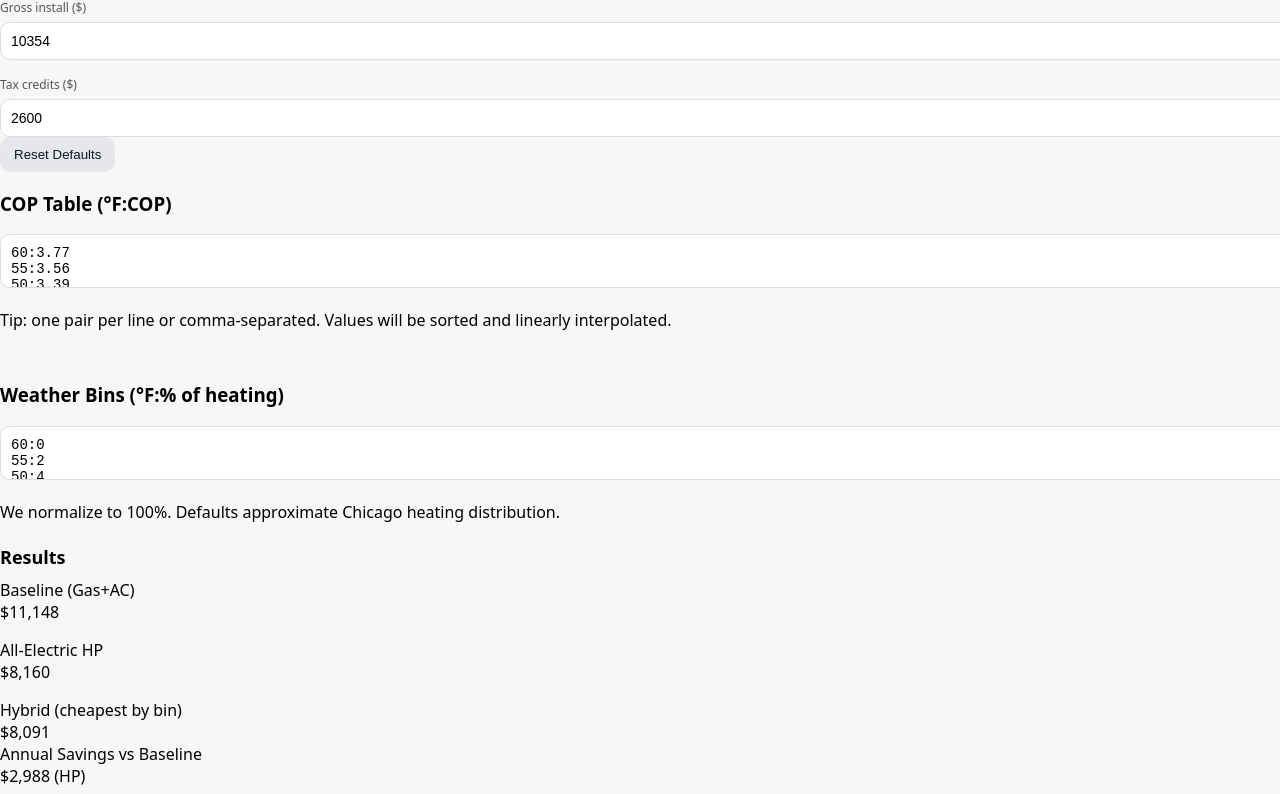
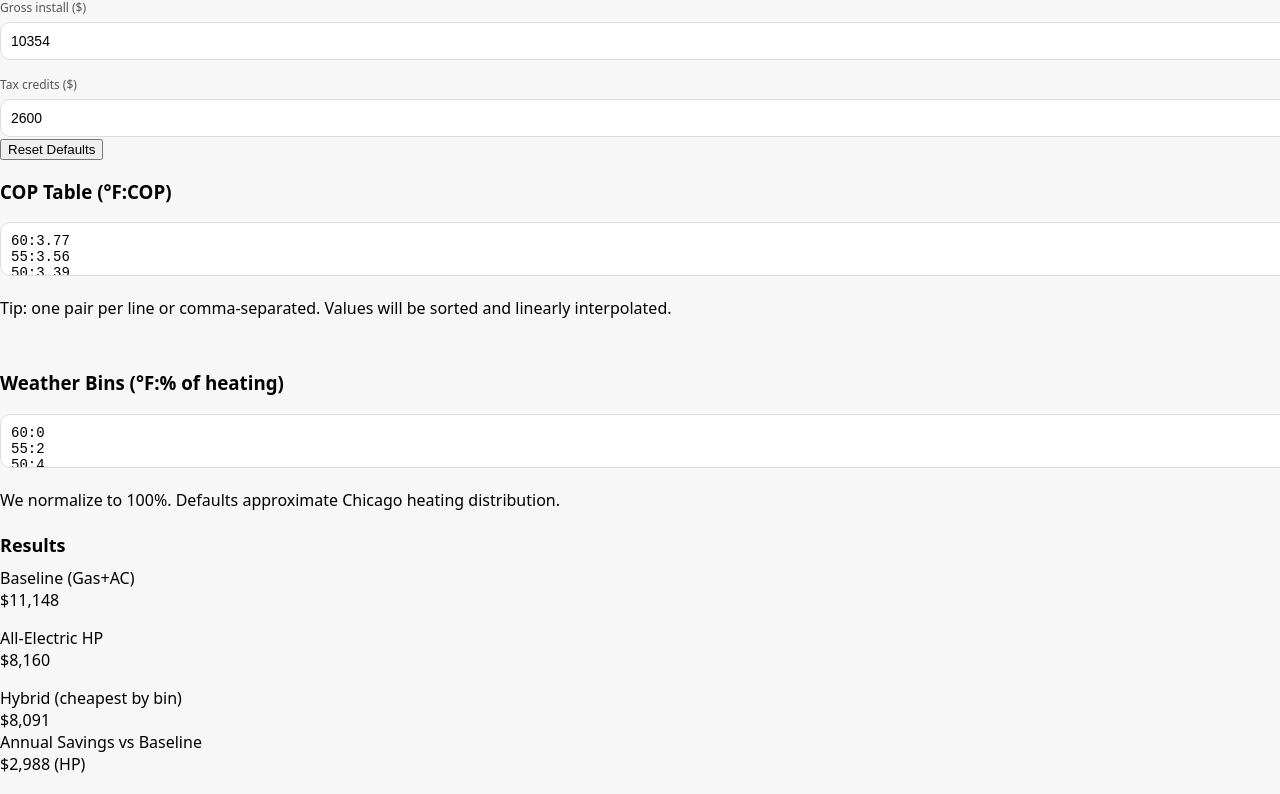
Before and after one commit to MaxVoltage52/heatpump-calculator, a React (Vite) app: page / in a window 1280 px wide. Shown: the part 914-1708 px from the top of the page. Built offline with nearby package versions, Linux system fonts and the light colour scheme; the HTML template or start-up script is replaced by a standard one.

Commit message:
Update button.jsx

```diff
--- a/src/components/ui/button.jsx
+++ b/src/components/ui/button.jsx
@@ -1,4 +1,10 @@
-export function Button({ className = '', variant, children, ...props }) {
-  const v = variant === 'secondary' ? 'secondary' : ''
-  return <button className={`btn ${v} ${className}`} {...props}>{children}</button>
+export function Button({ className = "", children, ...props }) {
+  return (
+    <button
+      className={`px-4 py-2 rounded-xl bg-blue-600 text-white hover:bg-blue-700 disabled:opacity-50 ${className}`}
+      {...props}
+    >
+      {children}
+    </button>
+  );
 }
```
